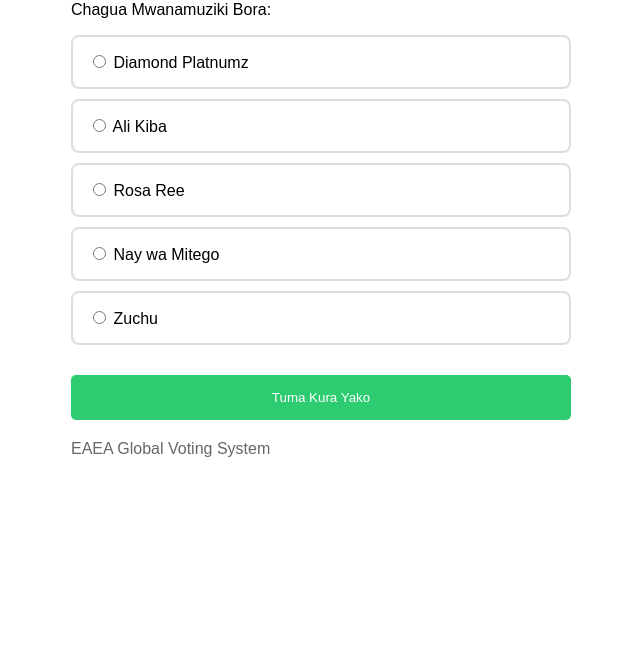
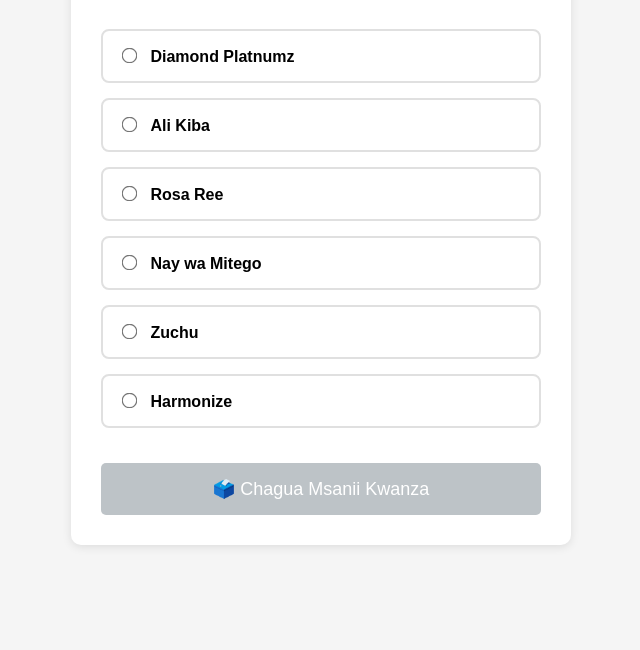
Before and after one commit to cartoonmakini-max/hjjhjh, a plain HTML site: page index.html in a window 1280 px wide. Shown: the part 150-800 px from the top of the page, without its empty margins (319-959 px from the left). Drawn offline with Linux system fonts and the light colour scheme.

Commit message:
Update index.html

```diff
--- a/index.html
+++ b/index.html
@@ -2,45 +2,163 @@
 <html>
 <head>
     <title>Kupiga Kura - EAEA Global</title>
+    <meta name="viewport" content="width=device-width, initial-scale=1.0">
     <style>
-        body { font-family: Arial; max-width: 500px; margin: 50px auto; padding: 20px; }
-        .option { margin: 10px 0; padding: 15px; border: 2px solid #ddd; border-radius: 8px; }
-        button { background: #2ecc71; color: white; padding: 15px; border: none; border-radius: 5px; width: 100%; margin-top: 20px; }
+        body {
+            font-family: Arial, sans-serif;
+            max-width: 500px;
+            margin: 0 auto;
+            padding: 20px;
+            background: #f5f5f5;
+        }
+        .container {
+            background: white;
+            padding: 30px;
+            border-radius: 10px;
+            box-shadow: 0 2px 10px rgba(0,0,0,0.1);
+        }
+        h1 {
+            color: #2c3e50;
+            text-align: center;
+        }
+        .artist {
+            margin: 15px 0;
+            padding: 15px;
+            border: 2px solid #e0e0e0;
+            border-radius: 8px;
+            cursor: pointer;
+            transition: all 0.3s ease;
+        }
+        .artist:hover {
+            border-color: #3498db;
+            background-color: #f8f9fa;
+        }
+        .artist.selected {
+            border-color: #2ecc71;
+            background-color: #e8f5e8;
+        }
+        .artist input {
+            margin-right: 10px;
+            transform: scale(1.2);
+        }
+        .artist label {
+            font-size: 16px;
+            font-weight: bold;
+            cursor: pointer;
+        }
+        button {
+            background: #2ecc71;
+            color: white;
+            padding: 15px;
+            border: none;
+            border-radius: 5px;
+            width: 100%;
+            font-size: 18px;
+            margin-top: 20px;
+            cursor: pointer;
+            transition: all 0.3s ease;
+        }
+        button:hover {
+            background: #27ae60;
+            transform: translateY(-2px);
+        }
+        button:disabled {
+            background: #bdc3c7;
+            cursor: not-allowed;
+            transform: none;
+        }
+        .success {
+            display: none;
+            background: #2ecc71;
+            color: white;
+            padding: 15px;
+            border-radius: 5px;
+            text-align: center;
+            margin-top: 20px;
+        }
     </style>
 </head>
 <body>
+    <div class="container">
         <h1>🎵 Piga Kura Yako</h1>
-    <p>Chagua Mwanamuziki Bora:</p>
+        <p style="text-align: center; color: #666; margin-bottom: 30px;"><strong>Chagua Mwanamuziki Bora wa Mwaka - EAEA Global</strong></p>
 
-    <form action="https://formspark.io/forms/gtVPVeHXU" method="POST">
-        <div class="option">
+        <form id="votingForm" action="https://formspark.io/forms/wIVE0Fuaf" method="POST">
+            <input type="hidden" name="_subject" value="Kura Mpya - EAEA Global">
+
+            <div class="artist">
                 <input type="radio" id="diamond" name="artist" value="Diamond Platnumz" required>
                 <label for="diamond">Diamond Platnumz</label>
             </div>
 
-        <div class="option">
+            <div class="artist">
                 <input type="radio" id="alikiba" name="artist" value="Ali Kiba" required>
                 <label for="alikiba">Ali Kiba</label>
             </div>
 
-        <div class="option">
+            <div class="artist">
                 <input type="radio" id="rosaree" name="artist" value="Rosa Ree" required>
                 <label for="rosaree">Rosa Ree</label>
             </div>
 
-        <div class="option">
+            <div class="artist">
                 <input type="radio" id="nay" name="artist" value="Nay wa Mitego" required>
                 <label for="nay">Nay wa Mitego</label>
             </div>
 
-        <div class="option">
+            <div class="artist">
                 <input type="radio" id="zuchu" name="artist" value="Zuchu" required>
                 <label for="zuchu">Zuchu</label>
             </div>
 
-        <button type="submit">Tuma Kura Yako</button>
+            <div class="artist">
+                <input type="radio" id="harmonize" name="artist" value="Harmonize" required>
+                <label for="harmonize">Harmonize</label>
+            </div>
+
+            <button type="submit" id="submitBtn" disabled>🗳️ Chagua Msanii Kwanza</button>
         </form>
 
-    <p style="margin-top: 20px; color: #666;">EAEA Global Voting System</p>
+        <div class="success" id="successMessage">
+            🎉 Asante! Kura yako imetumwa kikamilifu.
+        </div>
+    </div>
+
+    <script>
+        // Make artist options clickable
+        document.querySelectorAll('.artist').forEach(artist => {
+            artist.addEventListener('click', function() {
+                // Remove selected class from all
+                document.querySelectorAll('.artist').forEach(a => {
+                    a.classList.remove('selected');
+                });
+
+                // Add selected class to clicked
+                this.classList.add('selected');
+
+                // Check the radio button
+                const radio = this.querySelector('input[type="radio"]');
+                radio.checked = true;
+
+                // Enable submit button
+                document.getElementById('submitBtn').disabled = false;
+                document.getElementById('submitBtn').innerHTML = '✅ Tuma Kura Yako';
+            });
+        });
+
+        // Simple form submission
+        document.getElementById('votingForm').addEventListener('submit', function(e) {
+            const submitBtn = document.getElementById('submitBtn');
+            submitBtn.innerHTML = '⏳ Inatumwa...';
+            submitBtn.disabled = true;
+
+            // Form will submit normally to Formspark
+        });
+
+        // Check if success message should show
+        if (window.location.search.includes('success')) {
+            document.getElementById('successMessage').style.display = 'block';
+        }
+    </script>
 </body>
 </html>
```
Lines whose indentation alone changed are shown as unchanged.
